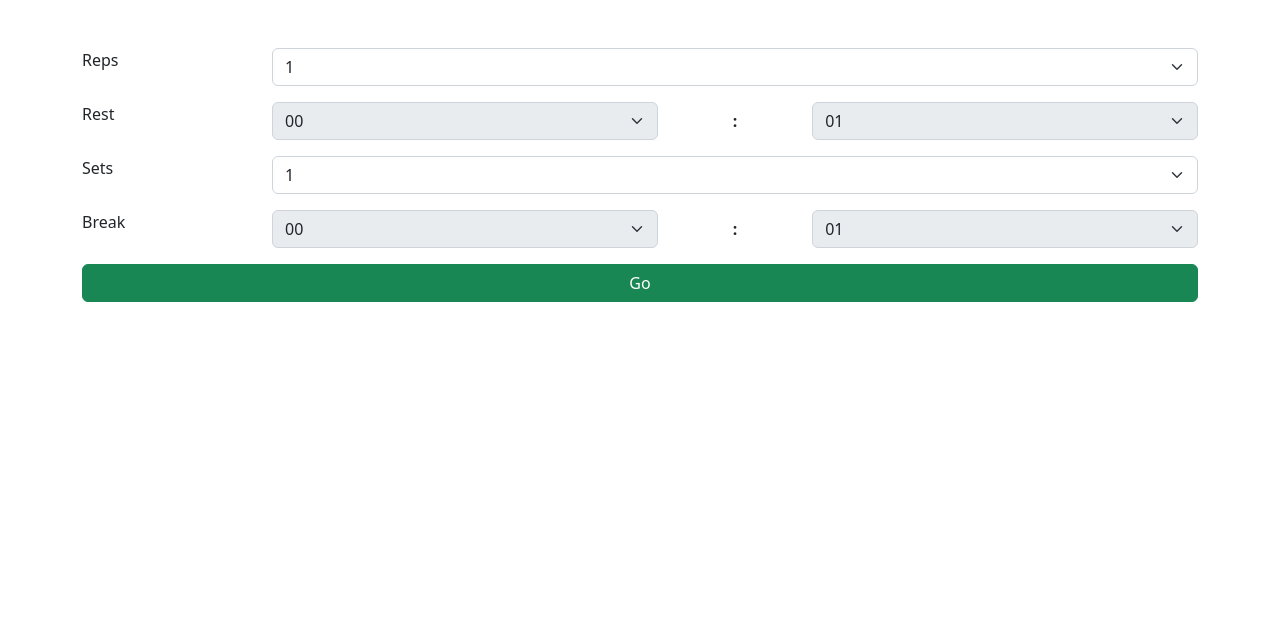
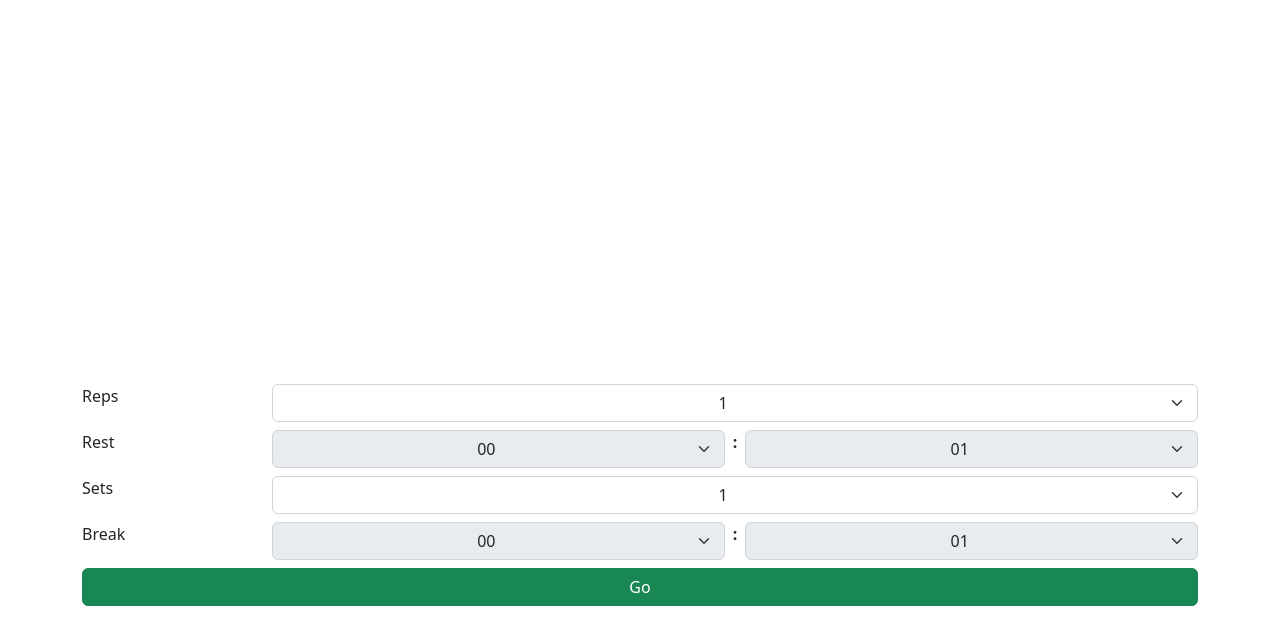
Before and after one commit to Conanas/vue-toby-time, a plain HTML site: page index.html in a window 1280 px wide. Drawn offline with nearby package versions, Linux system fonts and the light colour scheme.

Commit message:
improved layout of timer input page

```diff
--- a/index.html
+++ b/index.html
@@ -10,79 +10,71 @@
   <title>Toby Time</title>
 </head>
 <body>
-  <div id="app" class="container mt-5">
+  <div id="app" class="container">
     <div v-if="pageName === 'createPage'">
-      <div class="row mb-3">
+      <div class="row mb-2">
         <div class="col-2">
           <label for="reps-input">Reps</label>
         </div>
         <div class="col-10">
           <select class="form-select" v-model="repTotal" id="reps-input" name="reps-input">
             <option selected disabled>Select Reps</option>
-            <option v-for="rep in workoutRange" :value="rep - 1">{{ rep - 1 }}</option>
+            <option v-for="rep in workoutRange" class="text-center" :value="rep - 1">{{ rep - 1 }}</option>
           </select>
         </div>
       </div>
-      <div class="row mb-3">
+      <div class="row mb-2">
         <div class="col-2">
           <label>Rest</label>
         </div>
-        <div class="col-10">
-          <div class="row gx-0">
-            <div class="col-5">
+        <div class="col-10 d-flex justify-content-between">
           <select class="form-select" v-model="restMinutes" id="rest-minutes-input" name="rest-minutes-input" :disabled="disableRestTimeInput">
             <option selected disabled>Select Rest Time Minutes</option>
-                <option v-for="minute in minutesRange" :value="minute - 1">{{ timeSelectFormat(minute - 1) }}</option>
+            <option v-for="minute in minutesRange" class="text-center" :value="minute - 1">
+              {{ timeSelectFormat(minute - 1) }}
+            </option>
           </select>
-            </div>
-            <div class="col-2 d-flex flex-row justify-content-center align-items-center">
-              <strong>:</strong>
-            </div>
-            <div class="col-5">
+          <strong class="text-center px-2">:</strong>
           <select class="form-select" v-model="restSeconds" id="rest-seconds-input" name="rest-seconds-input" :disabled="disableRestTimeInput">
             <option selected disabled>Select Rest Time Seconds</option>
-                <option v-for="second in secondsRange" :value="second - 1">{{ timeSelectFormat(second - 1) }}</option>
+            <option v-for="second in secondsRange" class="text-center" :value="second - 1">
+              {{ timeSelectFormat(second - 1) }}
+            </option>
           </select>
         </div>
       </div>
-        </div>
-      </div>
-      <div class="row mb-3">
+      <div class="row mb-2">
         <div class="col-2">
           <label for="sets-input">Sets</label>
         </div>
         <div class="col-10">
           <select class="form-select" v-model="setTotal" id="sets-input" name="sets-input">
             <option selected disabled>Select Sets</option>
-            <option v-for="set in workoutRange" :value="set - 1">{{ set - 1 }}</option>
+            <option v-for="set in workoutRange" class="text-center" :value="set - 1">{{ set - 1 }}</option>
           </select>
         </div>
       </div>
-      <div class="row mb-3">
+      <div class="row mb-2">
         <div class="col-2">
           <label>Break</label>
         </div>
-        <div class="col-10">
-          <div class="row gx-0">
-            <div class="col-5">
+        <div class="col-10 d-flex justify-content-between">
           <select class="form-select" v-model="breakMinutes" id="break-minutes-input" name="break-minutes-input" :disabled="disableBreakTimeInput">
             <option selected disabled>Select Break Time Minutes</option>
-                <option v-for="minute in minutesRange" :value="minute - 1">{{ timeSelectFormat(minute - 1) }}</option>
+            <option v-for="minute in minutesRange" class="text-center" :value="minute - 1">
+              {{ timeSelectFormat(minute - 1) }}
+            </option>
           </select>
-            </div>
-            <div class="col-2 d-flex flex-row justify-content-center align-items-center">
-              <strong>:</strong>
-            </div>
-            <div class="col-5">
+          <strong class="text-center px-2">:</strong>
           <select class="form-select" v-model="breakSeconds" id="break-seconds-input" name="break-seconds-input" :disabled="disableBreakTimeInput">
             <option selected disabled>Select Break Time Seconds</option>
-                <option v-for="second in secondsRange" :value="second - 1">{{ timeSelectFormat(second - 1) }}</option>
+            <option v-for="second in secondsRange" class="text-center" :value="second - 1">
+              {{ timeSelectFormat(second - 1) }}
+            </option>
           </select>
         </div>
       </div>
-        </div>
-      </div>
-      <div class="row mb-3">
+      <div class="row mb-2">
         <div class="col-12">
           <button type="button" class="btn btn-success w-100" @click="changePage('timerPage')" :disabled="disableGoButton">Go</button>
         </div>
```
Lines whose indentation alone changed are shown as unchanged.
